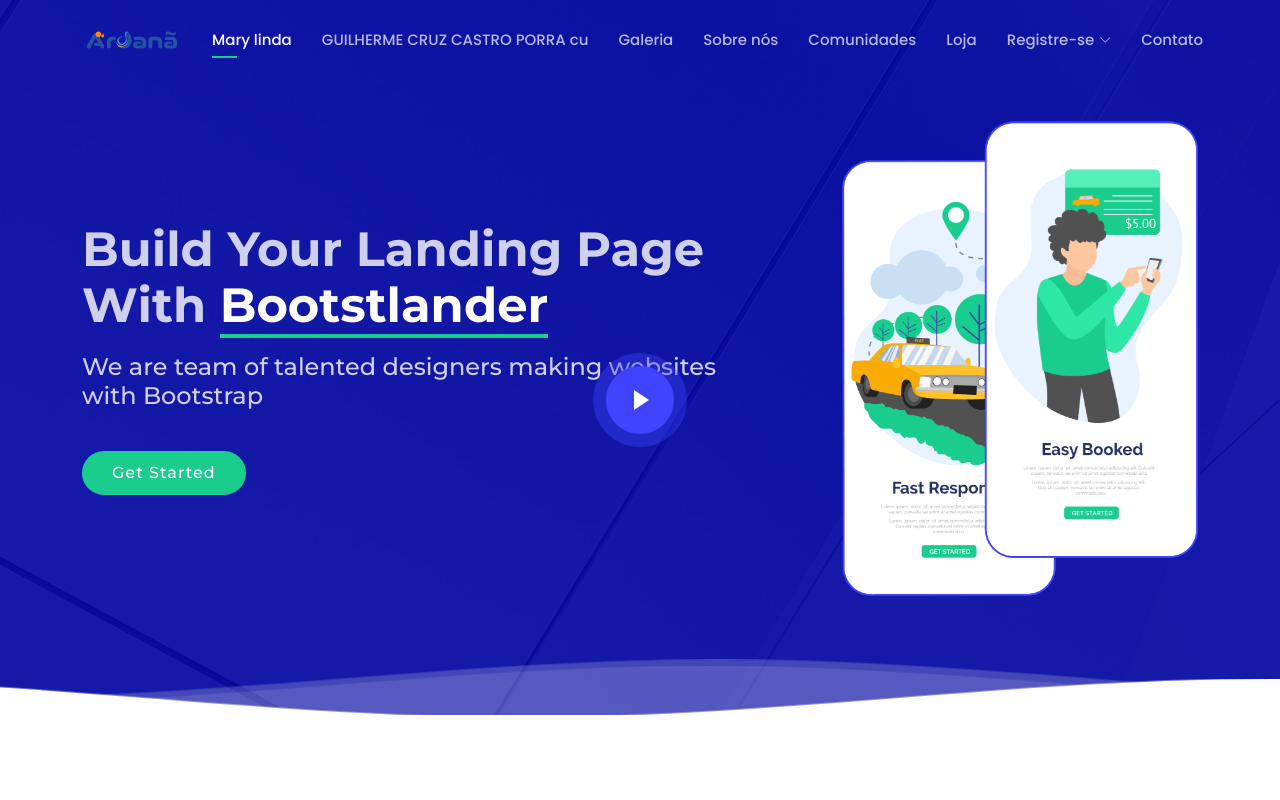
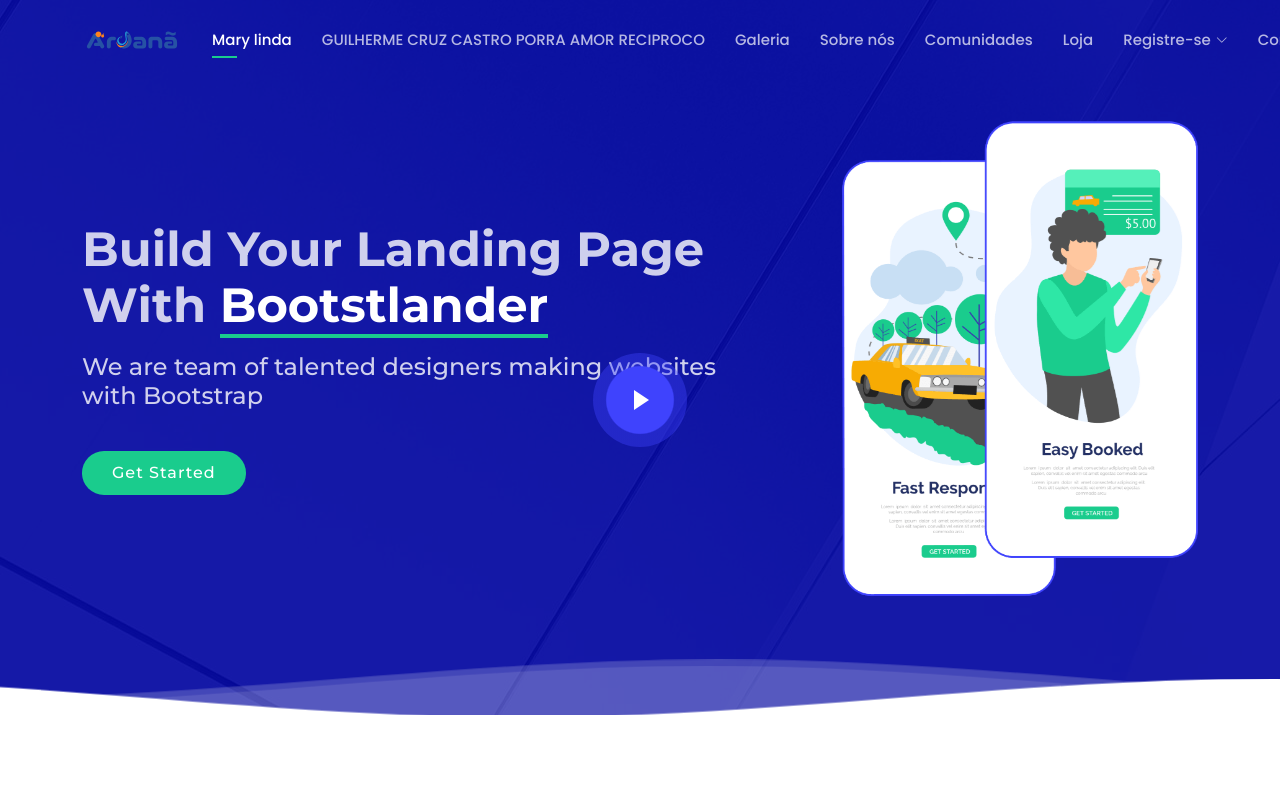
Before and after one commit to GuilhermeCruz08/Teste-Aruana, a plain HTML site: page index.html in a window 1280 px wide. Shown: the top 800 px of the page. Drawn offline with nearby package versions, Linux system fonts and the light colour scheme.

Commit message:
Linha 55 alterada

```diff
--- a/index.html
+++ b/index.html
@@ -52,7 +52,7 @@
     <nav id="navbar" class="navbar">
     <ul>
     <li><a class="nav-link scrollto active" href="#hero">Mary linda</a></li>
-    <li><a class="nav-link scrollto" href="#about"> GUILHERME CRUZ CASTRO PORRA cu</a></li>
+    <li><a class="nav-link scrollto" href="#about"> GUILHERME CRUZ CASTRO PORRA AMOR RECIPROCO</a></li>
     <li><a class="nav-link scrollto" href="#features">Galeria</a></li>
     <li><a class="nav-link scrollto" href="#gallery">Sobre nós</a></li>
     <li><a class="nav-link scrollto" href="#team">Comunidades</a></li>
```
